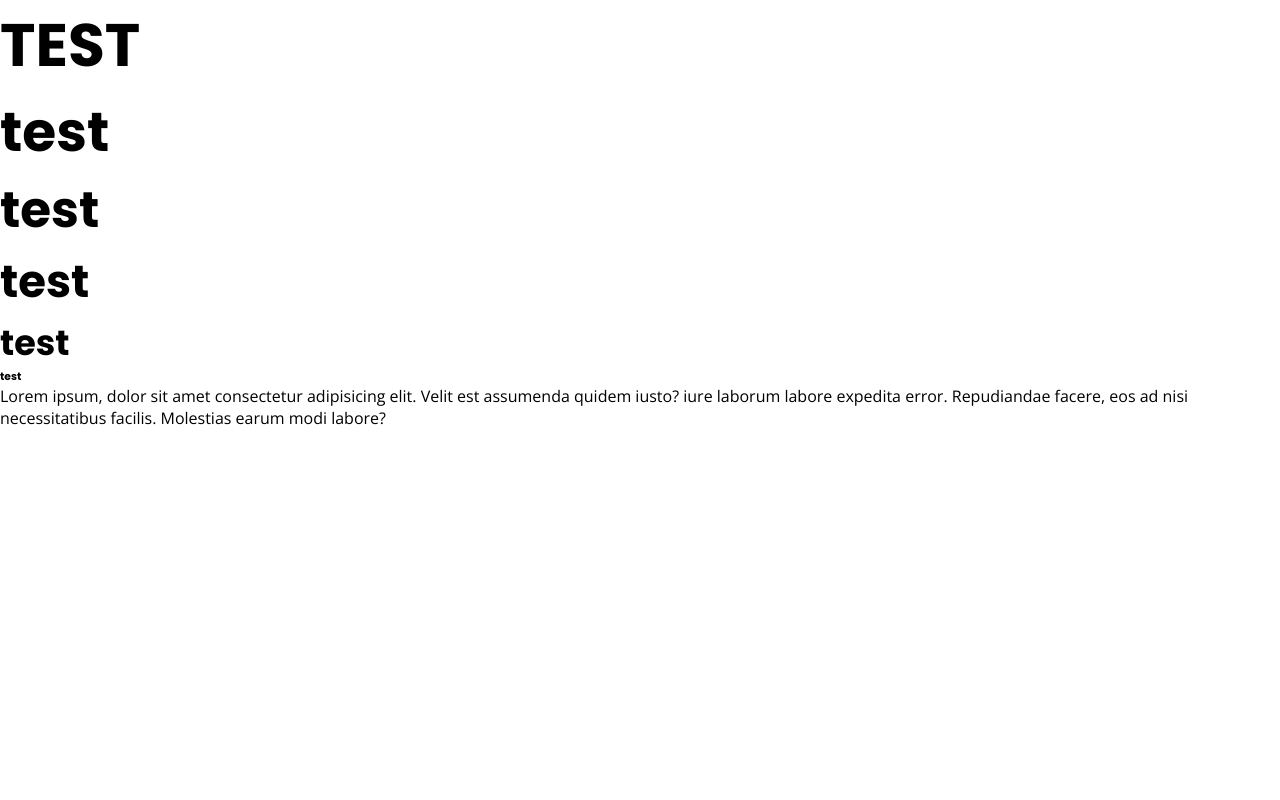
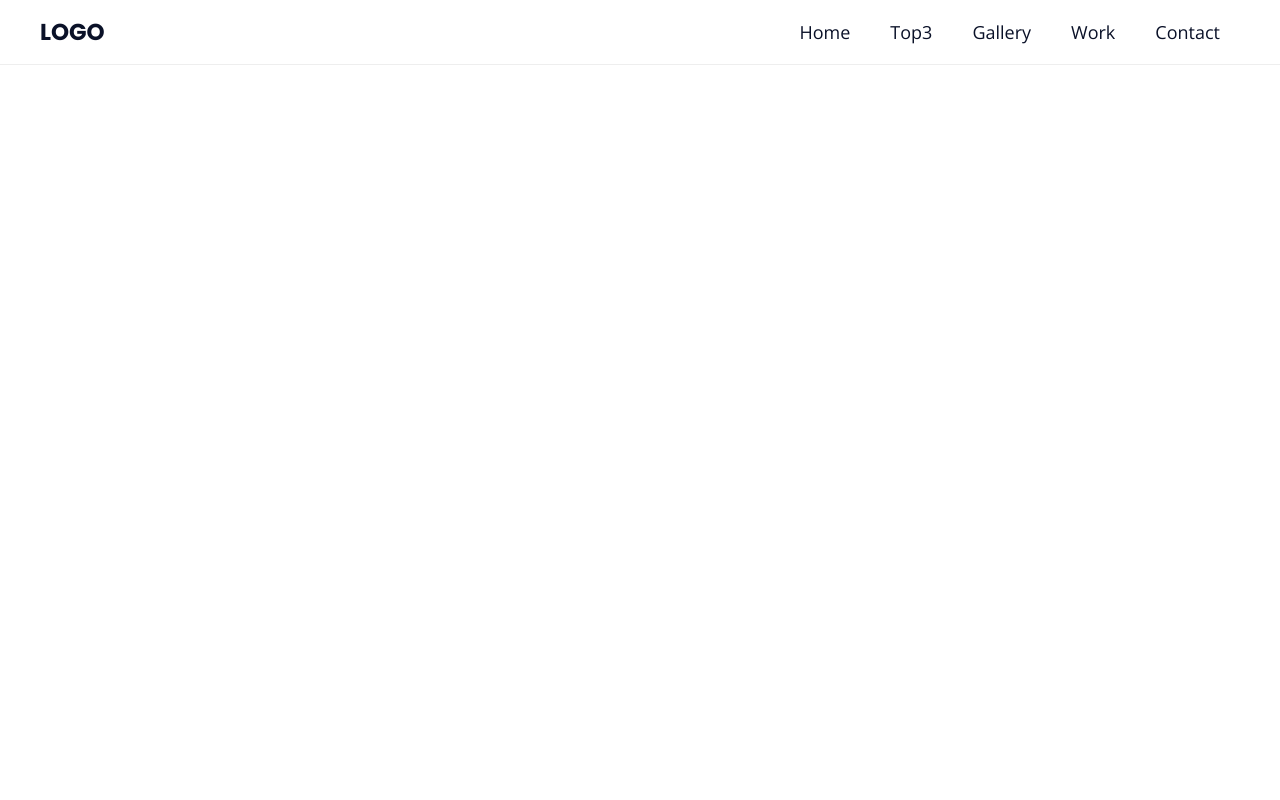
Before and after one commit to MiguelRemedios/simple-landing-page, a plain HTML site: page index.html in a window 1280 px wide. Shown: the top 800 px of the page. Drawn offline with nearby package versions, Linux system fonts and the light colour scheme.

Commit message:
menu code

```diff
--- a/assets/css/styles.css
+++ b/assets/css/styles.css
@@ -1,4 +1,12 @@
 @import url("https://fonts.googleapis.com/css2?family=Open+Sans:ital,wght@0,400;0,700;1,400&family=Poppins:ital,wght@0,100;0,200;0,300;0,400;0,500;0,600;0,700;0,800;0,900;1,100;1,200;1,300;1,400;1,500;1,600;1,700;1,800;1,900&display=swap");
+
+:root {
+  --primary-color: #0a1128;
+  --white-color: #ffffff;
+  --light-gray-color: #eeeeee;
+  --secondary-color: crimson;
+  --gap: 3rem;
+}
 
 * {
   margin: 0;
@@ -11,7 +19,8 @@ html {
 
 body {
   font-family: "Open Sans", sans-serif;
-  font-size: 1.6rem;
+  font-size: 2rem;
+  color: var(--primary-color);
 }
 
 h1,
@@ -44,6 +53,86 @@ h5 {
   font-size: 4rem;
 }
 
-h5 {
+h6 {
   font-size: 3.5rem;
 }
+
+a {
+  text-decoration: none;
+}
+
+.main-bg {
+  background-image: url("../img/main-bg.svg");
+  background-size: cover;
+  background-position: center center;
+  color: var(--white-color);
+}
+
+.white-bg {
+  background: var(--white-color);
+}
+
+.main-content {
+  max-width: 120rem;
+  margin: 0 auto;
+  padding: 3rem var(--gap);
+}
+.section {
+  min-height: 100vh;
+}
+
+.menu {
+  position: fixed;
+  top: 0;
+  left: 0;
+  right: 0;
+  width: 100%;
+  z-index: 1;
+  border-bottom: 0.1rem solid var(--light-gray-color);
+}
+
+.menu-content {
+  display: flex;
+  justify-content: space-between;
+  align-items: center;
+  padding-top: 0;
+  padding-bottom: 0;
+}
+
+.menu h1 {
+  font-size: 2.3rem;
+  color: var(--primary-color);
+}
+
+.menu h1 a {
+  color: inherit;
+}
+
+.menu ul {
+  list-style: none;
+  display: flex;
+}
+
+.menu ul li a {
+  display: block;
+  padding: 2rem;
+  font-size: 1.8rem;
+  color: var(--primary-color);
+  position: relative;
+}
+
+.menu ul li a::after {
+  content: "";
+  position: absolute;
+  bottom: 1rem;
+  left: 50%;
+  width: 0;
+  height: 0.2rem;
+  background: var(--secondary-color);
+  transition: all 300ms ease-in-out;
+}
+
+.menu ul li a:hover::after {
+  width: 50%;
+  left: 25%;
+}
--- a/index.html
+++ b/index.html
@@ -6,17 +6,24 @@
     <link rel="stylesheet" href="/assets/css/styles.css" />
     <title>Landing Page</title>
   </head>
-  <body>
-    <h1>test</h1>
-    <h2>test</h2>
-    <h3>test</h3>
-    <h4>test</h4>
-    <h5>test</h5>
-    <h6>test</h6>
-    <p>
-      Lorem ipsum, dolor sit amet consectetur adipisicing elit. Velit est
-      assumenda quidem iusto? iure laborum labore expedita error. Repudiandae
-      facere, eos ad nisi necessitatibus facilis. Molestias earum modi labore?
-    </p>
+  <body class="main-bg">
+    <aside class="menu white-bg">
+      <section class="main-content menu-content">
+        <h1>
+          <a class="logo" href="#">Logo</a>
+        </h1>
+        <nav>
+          <ul>
+            <li><a href="#">Home</a></li>
+            <li><a href="#">Top3</a></li>
+            <li><a href="#">Gallery</a></li>
+            <li><a href="#">Work</a></li>
+            <li><a href="#">Contact</a></li>
+          </ul>
+        </nav>
+      </section>
+    </aside>
+    <section class="section white-bg"></section>
+    <section class="section"></section>
   </body>
 </html>
```
Also changed, not shown: assets/img/main-bg.svg (added), assets/img/undraw-img.svg (added).
